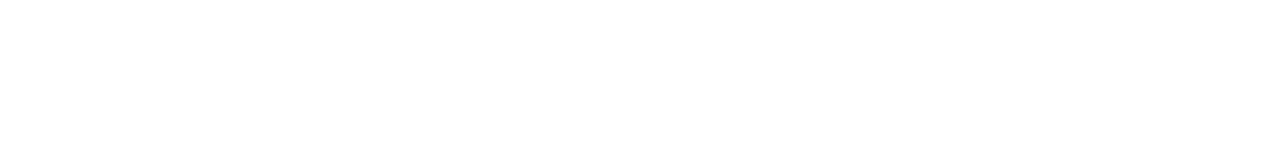
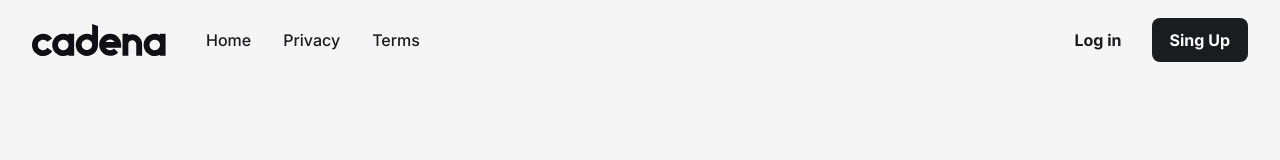
Before and after one commit to samuelgolnik/candena-site, a plain HTML site: page html/index.html in a window 1280 px wide. Drawn offline with Linux system fonts and the light colour scheme.

Commit message:
add: Header

```diff
--- a/css/styles.css
+++ b/css/styles.css
@@ -0,0 +1,120 @@
+@import url('https://fonts.googleapis.com/css2?family=Inter:wght@500;700&display=swap');
+
+:root {
+    /*Variables name pattern -> --light-theme-color__dark-theme-color*/
+    --black__white: #1B1C20;
+    --white__balck: #FFF;
+    --white-somke__black: #F5F5F5;
+}
+
+* {
+    margin: 0;
+    padding: 0;
+    box-sizing: border-box;
+    -webkit-font-smoothing: antialiased;
+    -moz-osx-font-smoothing: grayscale;
+    font-family: Inter;
+    font-style: normal;
+}
+
+body {
+    display: block;
+    background-color: var(--white-somke__black);
+}
+
+button {
+    border: none;
+    cursor: pointer;
+}
+
+header {
+    width: 100%;
+    height: 60px;
+    display: flex;
+    align-items: center;
+    justify-content: space-between;
+}
+
+.desktop-only {
+    display: none;
+}
+
+.navbar {
+    display: flex;
+    align-items: center;
+    padding-left: 20px;
+}
+
+.actions {
+    display: flex;
+    padding-right: 20px;
+}
+
+.actions__button {
+    display: flex;
+    align-items: center;
+    justify-content: center;
+}
+
+.actions__button--menu {
+    background-color: transparent;
+    padding: 0;
+}
+
+@media (min-width:768px) {
+    .mobile-only {
+        display: none !important;
+    }
+
+    header {
+        height: 80px;
+    }
+
+    .navbar {
+        gap: 40px;
+        padding-left: 32px;
+    }
+
+    .navbar__menu {
+        display: flex;
+        align-items: center;
+        gap: 32px;
+    }
+
+    .navbar__menu-item {
+        color: var(--black__white);
+        font-size: 16px;
+        font-weight: 500;
+        line-height: 24px;
+        text-decoration: none;
+    }
+
+    .actions {
+        padding-right: 32px;
+    }
+
+    .actions__user {
+        display: flex;
+        align-items: center;
+        gap: 12px;
+
+    }
+
+    .actions__button {
+        padding: 10px 18px;
+        border-radius: 8px;
+        font-size: 16px;
+        font-weight: 700;
+        line-height: 24px;
+    }
+
+    .actions__button--transparent {
+        background-color: transparent;
+        color: var(--black__white)
+    }
+
+    .actions__button--themed {
+        color: var(--white__balck);
+        background-color: var(--black__white);
+    }
+}
--- a/html/index.html
+++ b/html/index.html
@@ -4,9 +4,28 @@
     <meta charset="UTF-8">
     <meta name="viewport" content="width=device-width, initial-scale=1.0">
     <link rel="stylesheet" href="../css/styles.css">
-    <title>Document</title>
+    <title>Cadena</title>
 </head>
 <body>
+    <header>
+        <div class="navbar">
+            <img class="navbar__logo" src="../assets/imgs/logo-cadena-white.svg" alt="Cadena">
+            <nav class="navbar__menu desktop-only">
+                <a class="navbar__menu-item" href="#">Home</a>
+                <a class="navbar__menu-item" href="#">Privacy</a>
+                <a class="navbar__menu-item" href="#">Terms</a>
+            </nav>
+        </div>
+        <div class="actions">
+            <div class="actions__user desktop-only">
+                <button class="actions__button actions__button--transparent">Log in</button>
+                <butto n class="actions__button actions__button--themed">Sing Up</button>
+            </div>
+            <button class="actions__button actions__button--menu mobile-only">
+                <img src="../assets/icons/menu-hamburguer.svg" alt="Menu">
+            </button>
+        </div>
+    </header>
     <script src="../js/script.js"></script>
 </body>
 </html>
```
Also changed, not shown: assets/icons/menu-hamburguer.svg (added), assets/imgs/logo-cadena-white.svg (added).
